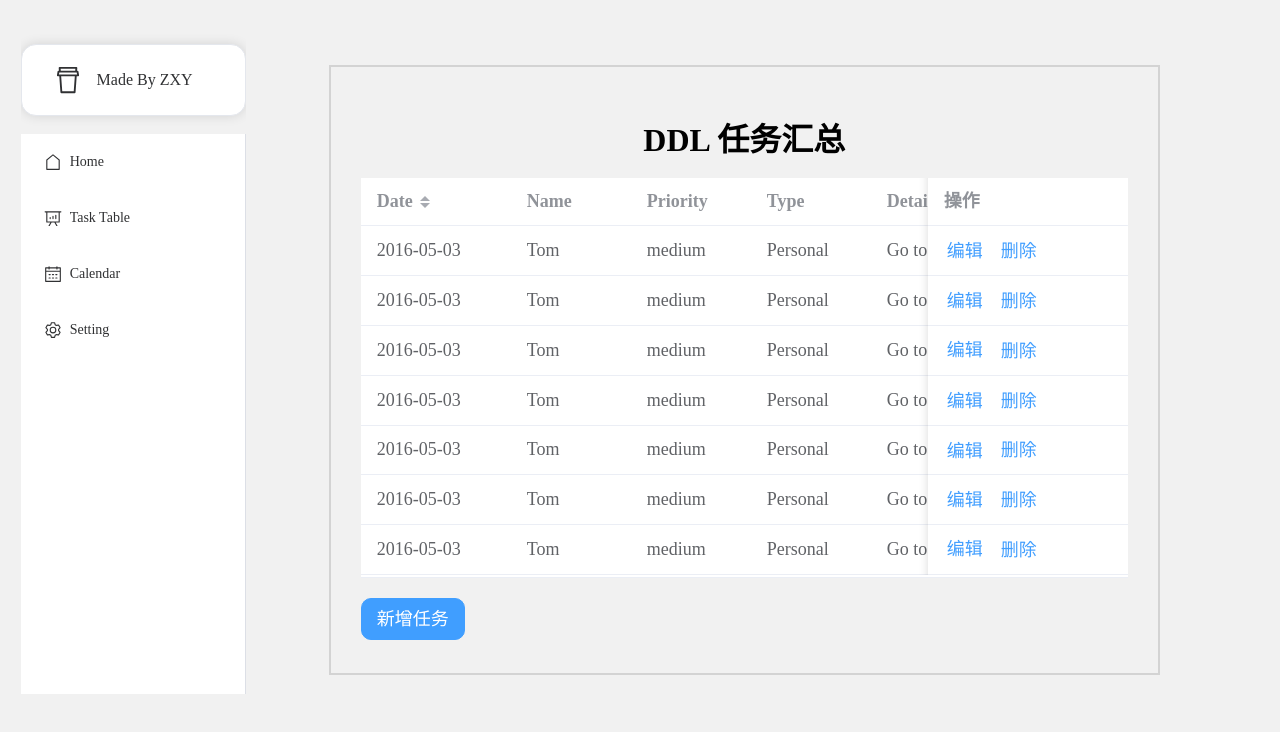
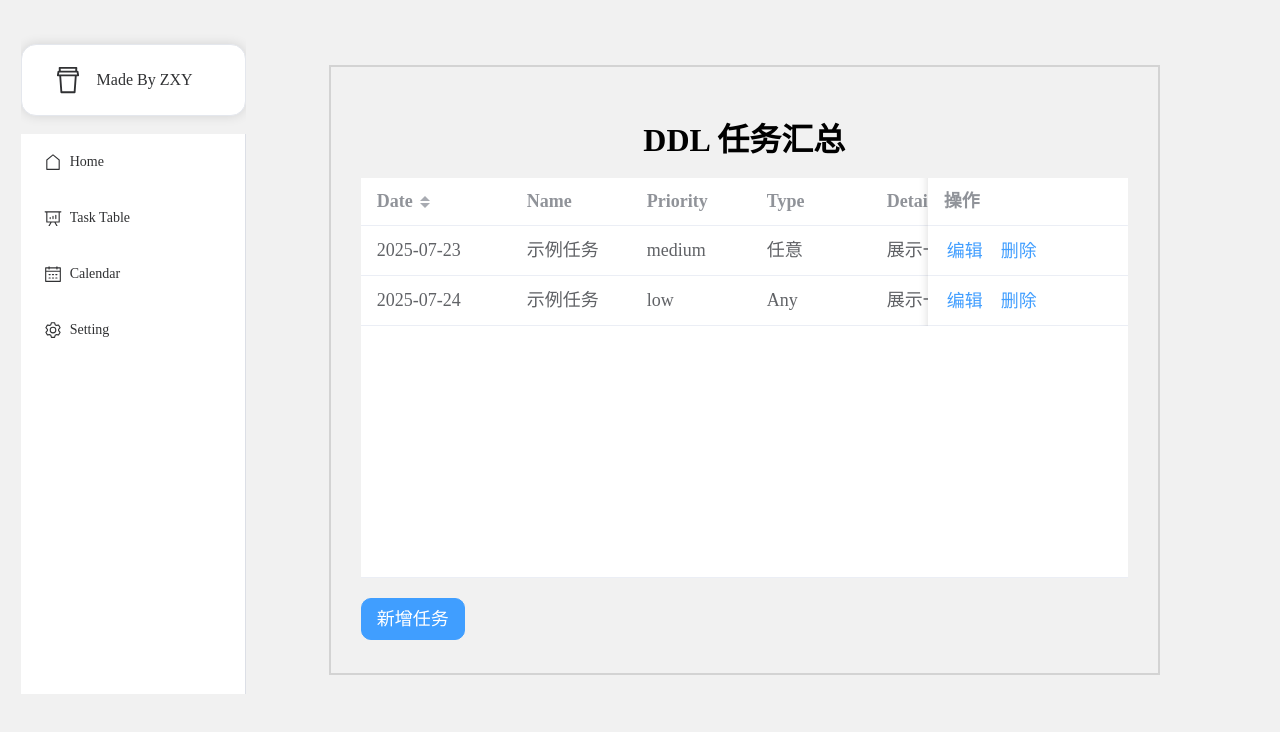
Before and after one commit to math-zhuxy/task_manager, a Vue app: page /table in a window 1280 px wide. Shown: the top 732 px of the page. Built offline with nearby package versions, Linux system fonts and the light colour scheme.

Commit message:
完成了demo0.1

```diff
--- a/src/App.vue
+++ b/src/App.vue
@@ -3,7 +3,9 @@
     <el-aside style="margin-left: 1%; margin-right: 5%;" width="auto">
       <el-card style="cursor: pointer; margin-top: 16%; border-radius: 15px;" @click="backToMainPage">
         <div style="display: flex; align-items: center; margin-left: 6%; gap: 14px; ">
-          <el-icon size="30px"><Coffee /></el-icon>
+          <el-icon size="30px">
+            <Coffee />
+          </el-icon>
           <span>Made By ZXY</span>
         </div>
       </el-card>
@@ -47,7 +49,7 @@ import { useRouter, useRoute } from 'vue-router'
 const router = useRouter()
 const route = useRoute()
 
-function backToMainPage(){
+function backToMainPage() {
   router.push("/")
 }
 
@@ -57,7 +59,7 @@ const handleSelect = (index: string) => {
   }
 }
 
-interface TaskTableInfo {
+export interface TaskTableInfo {
   name: string
   priority: "low" | "medium" | "high"
   type: string
@@ -66,7 +68,7 @@ interface TaskTableInfo {
   date: string
 }
 
-interface TaskCalendarInfo {
+export interface TaskCalendarInfo {
   name: string
   priority: "low" | "medium" | "high"
   type: string
@@ -77,18 +79,26 @@ interface TaskCalendarInfo {
 const TaskDataList = ref<TaskTableInfo[]>([
   {
     name: "示例任务",
-    priority: "low",
+    priority: "medium",
     type: "任意",
     detail: "展示一个任务有哪些字段",
     isdone: 'not-started',
     date: "2025-07-23"
+  },
+  {
+    name: "示例任务",
+    priority: "low",
+    type: "Any",
+    detail: "展示一个任务有哪些字段",
+    isdone: 'in-progress',
+    date: "2025-07-24"
   }
 ])
 
 const TaskDataMap = ref<Map<string, TaskCalendarInfo>>(new Map())
 TaskDataMap.value.set("2025-07-23", {
   name: "示例任务",
-  priority: "low",
+  priority: "medium",
   type: "Any",
   detail: "展示一个任务有哪些字段",
   isdone: 'not-started'
@@ -102,6 +112,44 @@ TaskDataMap.value.set("2025-07-24", {
   isdone: 'in-progress'
 })
 
+function ChangeOrAddOrDeleteData(
+  type: 'ch' | 'add' | 'de',
+  index: number = 0,
+  data: TaskTableInfo
+) {
+  const MapData: TaskCalendarInfo = {
+    name: data.name,
+    priority: data.priority,
+    type: data.type,
+    detail: data.detail,
+    isdone: data.isdone
+  }
+  switch (type) {
+    case 'de':
+      const delete_data = TaskDataList.value[index]
+      TaskDataMap.value.delete(delete_data.date)
+      TaskDataList.value.splice(index, 1)
+      console.log("delete date", delete_data.date)
+      return
+    case 'add':
+      TaskDataList.value.push(data)
+      TaskDataMap.value.set(data.date, MapData)
+      return
+    case 'ch':
+      TaskDataMap.value.delete(data.date)
+      TaskDataList.value[index] = data
+      TaskDataMap.value.set(data.date, MapData)
+      return
+  }
+}
+
+export type ChangeOrAddOrDeleteData = (
+  type: 'ch' | 'add' | 'de',
+  index?: number,
+  data?: TaskTableInfo
+) => void;
+
+provide("ChgAddDelData", ChangeOrAddOrDeleteData)
 provide("TaskDataList", TaskDataList)
 provide("TaskDataMap", TaskDataMap)
 </script>
--- a/src/view/calendar.vue
+++ b/src/view/calendar.vue
@@ -37,19 +37,12 @@
 import { ref, inject, type Ref } from 'vue'
 import { ElMessageBox } from 'element-plus'
 import type { CalendarDateType, CalendarInstance } from 'element-plus'
+import type { TaskCalendarInfo } from '../App.vue'
 
 const calendar = ref<CalendarInstance>()
 const selectDate = (val: CalendarDateType) => {
   if (!calendar.value) return
   calendar.value.selectDate(val)
-}
-
-interface TaskCalendarInfo {
-  name: string
-  priority: "low" | "medium" | "high"
-  type: string
-  detail: string
-  isdone: "not-started" | "in-progress" | "completed"
 }
 
 const infoMap = inject<Ref<Map<string, TaskCalendarInfo>>>("TaskDataMap")
--- a/src/view/table.vue
+++ b/src/view/table.vue
@@ -4,13 +4,8 @@
       <h1 style="font-size: xx-large;">DDL 任务汇总</h1>
     </el-header>
     <el-main>
-      <el-table
-        :data="sortedData"
-        style="width: 100%; font-size: large;"
-        height="400"
-        @cell-click="highlightColumn"
-        size="large"
-      >
+      <el-table :data="sortedData" style="width: 100%; font-size: large;" height="400" @cell-click="highlightColumn"
+        size="large">
         <el-table-column fixed prop="date" label="Date" width="150" :sortable="true" :sort-method="dateSortMethod"
           :sort-orders="['ascending', 'descending', null]" :sort-by="['date']" :order="sortOrder"
           @header-click="toggleSort" />
@@ -86,85 +81,19 @@
 </template>
 
 <script lang="ts" setup>
-import { ref, reactive, computed } from 'vue'
+import { ref, reactive, computed, inject, type Ref } from 'vue'
 import { ElNotification } from 'element-plus'
-
-
-interface TaskTableInfo {
-  name: string
-  priority: "low" | "medium" | "high"
-  type: string
-  detail: string
-  isdone: "not-started" | "in-progress" | "completed"
-  date: string
-}
+import type { ChangeOrAddOrDeleteData, TaskTableInfo } from '../App.vue'
 
 const dialogVisible = ref(false)
 
-const tableData = ref<TaskTableInfo[]>([
-  {
-    name: 'Tom',
-    priority: 'medium',
-    type: 'Personal',
-    detail: 'Go to gym',
-    isdone: 'not-started',
-    date: '2016-05-03'
-  },
-  {
-    name: 'Tom',
-    priority: 'medium',
-    type: 'Personal',
-    detail: 'Go to gym',
-    isdone: 'not-started',
-    date: '2016-05-03'
-  },
-  {
-    name: 'Tom',
-    priority: 'medium',
-    type: 'Personal',
-    detail: 'Go to gym',
-    isdone: 'not-started',
-    date: '2016-05-03'
-  },
-  {
-    name: 'Tom',
-    priority: 'medium',
-    type: 'Personal',
-    detail: 'Go to gym',
-    isdone: 'not-started',
-    date: '2016-05-03'
-  },
-  {
-    name: 'Tom',
-    priority: 'medium',
-    type: 'Personal',
-    detail: 'Go to gym',
-    isdone: 'not-started',
-    date: '2016-05-03'
-  },
-  {
-    name: 'Tom',
-    priority: 'medium',
-    type: 'Personal',
-    detail: 'Go to gym',
-    isdone: 'not-started',
-    date: '2016-05-03'
-  },
-  {
-    name: 'Tom',
-    priority: 'medium',
-    type: 'Personal',
-    detail: 'Go to gym',
-    isdone: 'not-started',
-    date: '2016-05-03'
-  }
-])
-
+const tableData = inject<Ref<TaskTableInfo[]>>("TaskDataList")
 
 const sortOrder = ref<'ascending' | 'descending' | null>(null)
 const sortedData = computed(() => {
-  if (!sortOrder.value) return tableData.value
-  return [...tableData.value].sort((a, b) => {
+  if (!sortOrder.value) return tableData?.value ?? []
+  const data = [...(tableData?.value ?? [])]
+  return data.sort((a, b) => {
     const d1 = new Date(a.date).getTime()
     const d2 = new Date(b.date).getTime()
     return sortOrder.value === 'ascending' ? d1 - d2 : d2 - d1
@@ -191,6 +120,9 @@ const editForm = reactive<TaskTableInfo>({
 
 let editIndex = -1
 let deleteIndex = -1
+
+const ChgAddDelData = inject<ChangeOrAddOrDeleteData>("ChgAddDelData")
+
 function isValidDateFormat(dateString: string) {
   const regex = /^\d{4}-\d{2}-\d{2}$/;
   if (!regex.test(dateString)) {
@@ -225,7 +157,10 @@ function onAddRowData() {
 
 function deleteRowData() {
   dialogVisible.value = false
-  tableData.value.splice(deleteIndex, 1)
+  // tableData?.value.splice(deleteIndex, 1)
+  if (ChgAddDelData) {
+    ChgAddDelData('de', deleteIndex, editForm)
+  }
   ElNotification({
     title: 'Success',
     message: '成功删除一行数据',
@@ -245,10 +180,12 @@ function saveEdit() {
     editDialogVisible.value = false
     return
   }
-  if (editIndex !== -1) {
-    tableData.value[editIndex] = { ...editForm }
-  } else {
-    tableData.value.push({ ...editForm })
+  let task_type: 'ch' | 'add' | 'de' = "ch"
+  if (editIndex == -1) {
+    task_type = "add"
+  }
+  if (ChgAddDelData) {
+    ChgAddDelData(task_type, editIndex, editForm)
   }
   editDialogVisible.value = false
   ElNotification({
```
